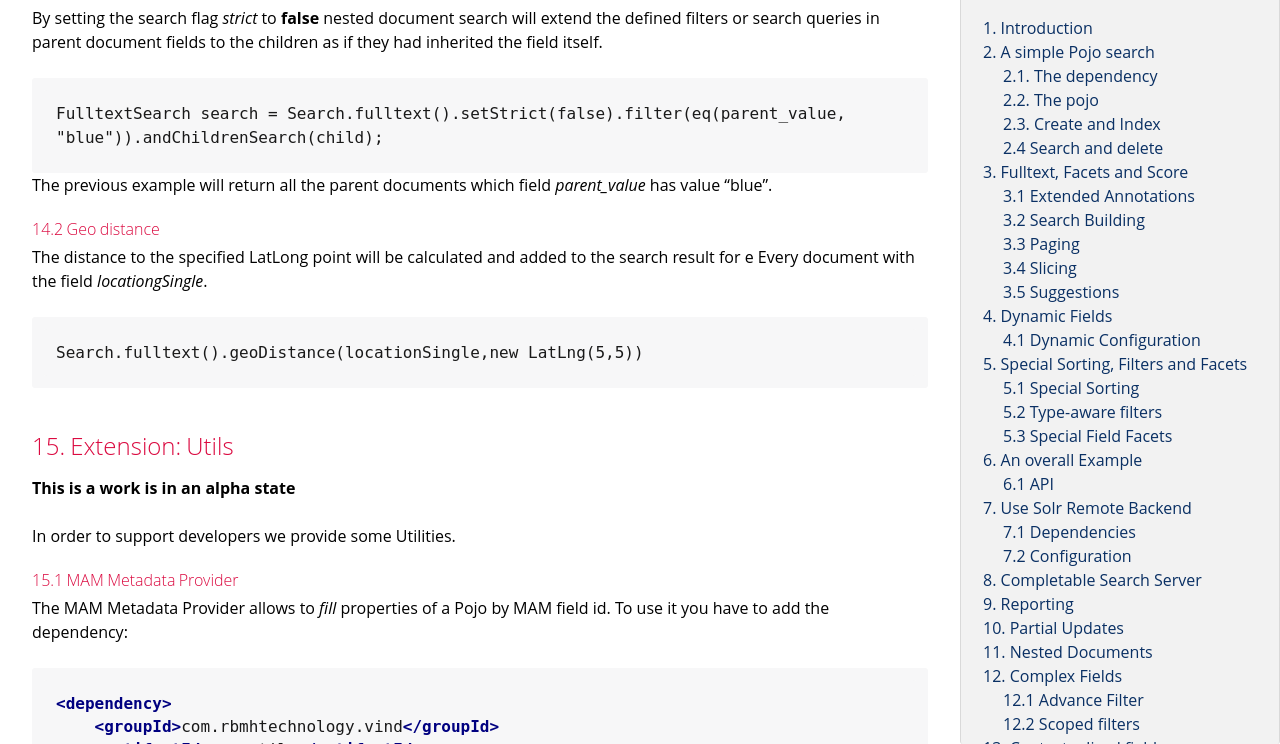
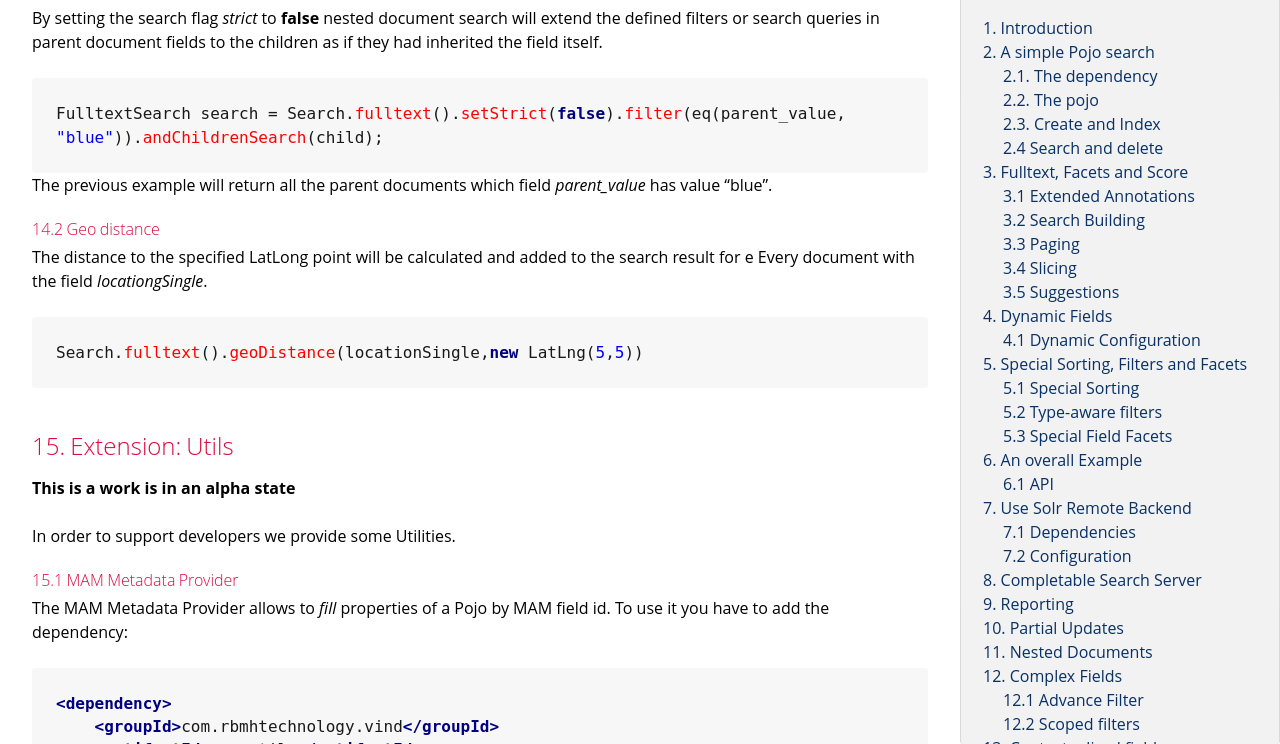
Before and after one commit to RBMHTechnology/vind, a Jekyll site: the page built from docs/index.md, in a window 1280 px wide and 900 px high, scrolled down 16179 px, cut to the strip 156-900 px from the top of the window. Built offline with Jekyll 4.4.1, drawn with Linux system fonts in a browser that asks for light colours.

Commit message:
Update step13.md
Added language java specification to code snippet

````diff
--- a/docs/step13.md
+++ b/docs/step13.md
@@ -10,7 +10,7 @@ be define for children using fields belonging just to the parent document factor
 By setting the search flag _strict_ to **false** nested document search will extend the defined filters or search queries in parent
 document fields to the children as if they had inherited the field itself.
 
-```
+```java
 FulltextSearch search = Search.fulltext().setStrict(false).filter(eq(parent_value, "blue")).andChildrenSearch(child);
 ```
 
@@ -20,6 +20,6 @@ The previous example will return all the parent documents which field _parent_va
 
 The distance to the specified LatLong point will be calculated and added to the search result for e Every document with the field _locationgSingle_.
 
-```
+```java
 Search.fulltext().geoDistance(locationSingle,new LatLng(5,5))
 ```
````
